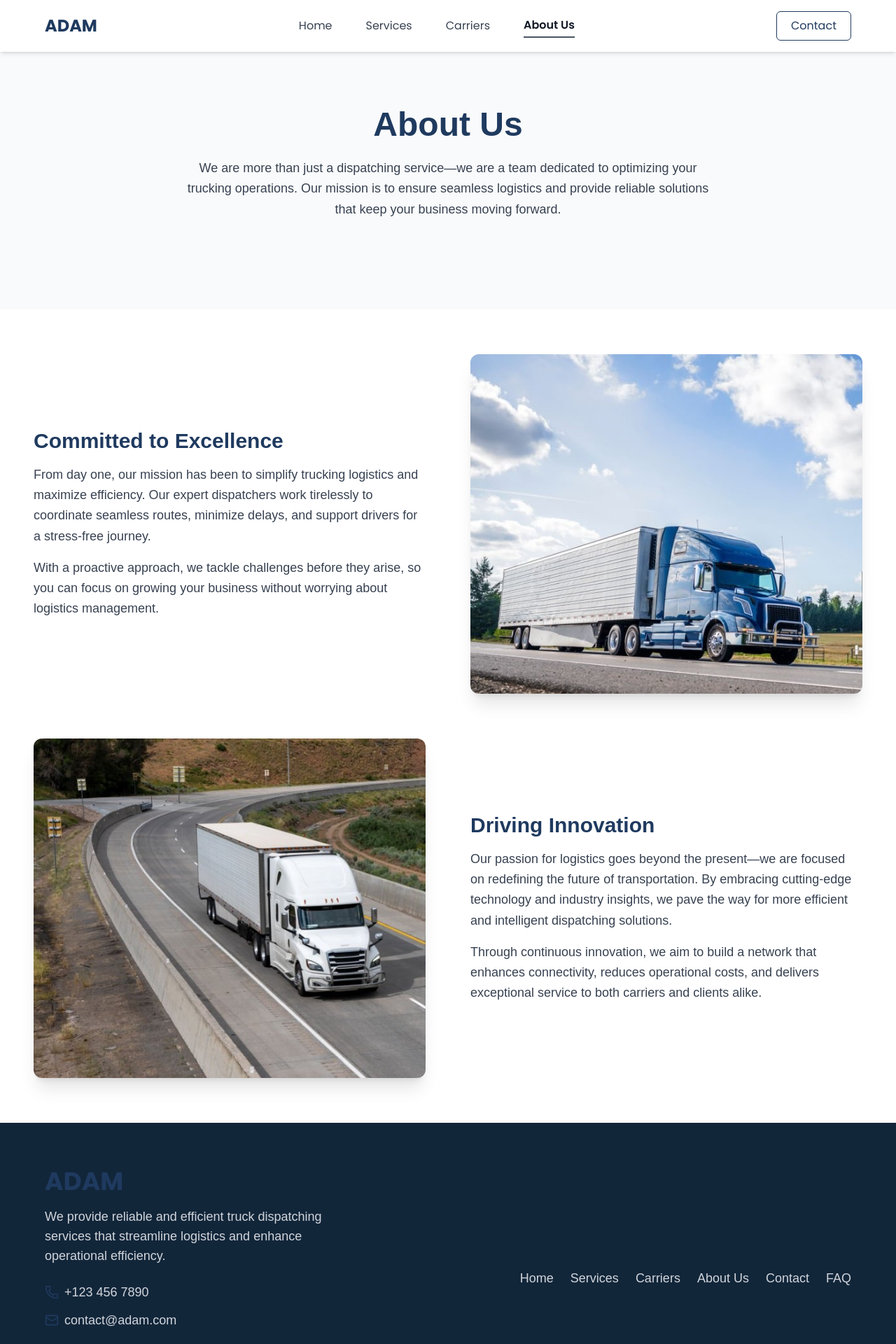
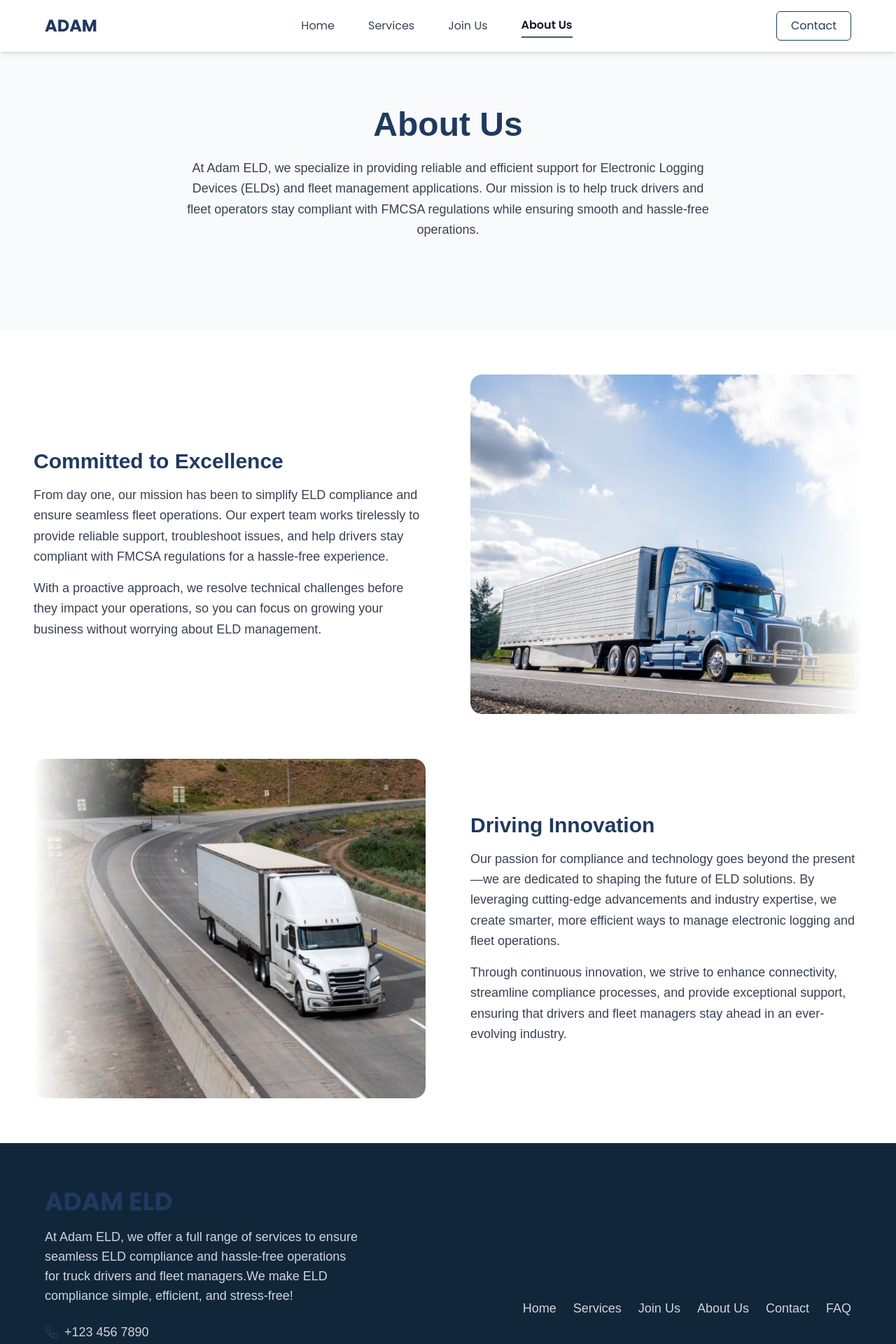
Before and after one commit to VasicNikola98/adam-portfolio, a Next.js app: page /aboutus in a window 1280 px wide. Shown: the top 1920 px of the page at 70% size. Built offline with nearby package versions, Linux system fonts and the light colour scheme.

Commit message:
Text modified

```diff
--- a/src/app/aboutus/page.tsx
+++ b/src/app/aboutus/page.tsx
@@ -7,16 +7,17 @@ const AboutUs = () => {
   return (
     <>
       <Header />
-      <section className="py-20 bg-gray-50 text-gray-900 shadow-md text-center">
+      <section className="py-20 bg-gray-50 text-gray-900 text-center">
         <div className="container mx-auto px-6 md:px-12">
           <h2 className="text-5xl font-extrabold text-[#1f3a5f] mb-6">
             About Us
           </h2>
           <p className="text-lg text-gray-700 leading-relaxed mb-12 max-w-3xl mx-auto">
-            We are more than just a dispatching service—we are a team dedicated
-            to optimizing your trucking operations. Our mission is to ensure
-            seamless logistics and provide reliable solutions that keep your
-            business moving forward.
+            At Adam ELD, we specialize in providing reliable and efficient
+            support for Electronic Logging Devices (ELDs) and fleet management
+            applications. Our mission is to help truck drivers and fleet
+            operators stay compliant with FMCSA regulations while ensuring
+            smooth and hassle-free operations.
           </p>
         </div>
       </section>
@@ -28,23 +29,32 @@ const AboutUs = () => {
               Committed to Excellence
             </h3>
             <p className="text-lg text-gray-700 leading-relaxed mb-4">
-              From day one, our mission has been to simplify trucking logistics
-              and maximize efficiency. Our expert dispatchers work tirelessly to
-              coordinate seamless routes, minimize delays, and support drivers
-              for a stress-free journey.
+              From day one, our mission has been to simplify ELD compliance and
+              ensure seamless fleet operations. Our expert team works tirelessly
+              to provide reliable support, troubleshoot issues, and help drivers
+              stay compliant with FMCSA regulations for a hassle-free
+              experience.
             </p>
             <p className="text-lg text-gray-700 leading-relaxed">
-              With a proactive approach, we tackle challenges before they arise,
-              so you can focus on growing your business without worrying about
-              logistics management.
+              With a proactive approach, we resolve technical challenges before
+              they impact your operations, so you can focus on growing your
+              business without worrying about ELD management.
             </p>
           </div>
-          <div className="md:w-1/2 flex justify-center">
+          <div className="md:w-1/2 flex justify-center relative">
+            <div className="relative w-full h-auto">
               <img
                 src="/images/img1.jpg"
                 alt="Truck on the road"
-              className="rounded-xl shadow-xl max-w-full h-auto transition-transform duration-300 hover:scale-105"
+                className="max-w-full h-auto object-cover rounded-2xl"
+                style={{
+                  WebkitMaskImage:
+                    "linear-gradient(to right, rgba(255,255,255,1) 70%, rgba(255,255,255,0) 100%)",
+                  maskImage:
+                    "linear-gradient(to right, rgba(255,255,255,1) 70%, rgba(255,255,255,0) 100%)",
+                }}
               />
+            </div>
           </div>
         </div>
 
@@ -54,23 +64,33 @@ const AboutUs = () => {
               Driving Innovation
             </h3>
             <p className="text-lg text-gray-700 leading-relaxed mb-4">
-              Our passion for logistics goes beyond the present—we are focused
-              on redefining the future of transportation. By embracing
-              cutting-edge technology and industry insights, we pave the way for
-              more efficient and intelligent dispatching solutions.
+              Our passion for compliance and technology goes beyond the
+              present—we are dedicated to shaping the future of ELD solutions.
+              By leveraging cutting-edge advancements and industry expertise, we
+              create smarter, more efficient ways to manage electronic logging
+              and fleet operations.
             </p>
             <p className="text-lg text-gray-700 leading-relaxed">
-              Through continuous innovation, we aim to build a network that
-              enhances connectivity, reduces operational costs, and delivers
-              exceptional service to both carriers and clients alike.
+              Through continuous innovation, we strive to enhance connectivity,
+              streamline compliance processes, and provide exceptional support,
+              ensuring that drivers and fleet managers stay ahead in an
+              ever-evolving industry.
             </p>
           </div>
-          <div className="md:w-1/2 flex justify-center">
+          <div className="md:w-1/2 flex justify-center relative">
+            <div className="relative w-full h-auto">
               <img
                 src="/images/img3.jpg"
                 alt="Truck vision"
-              className="rounded-xl shadow-xl max-w-full h-auto transition-transform duration-300 hover:scale-105"
+                className="max-w-full h-auto object-cover rounded-2xl"
+                style={{
+                  WebkitMaskImage:
+                    "linear-gradient(to left, rgba(255,255,255,1) 70%, rgba(255,255,255,0) 100%)",
+                  maskImage:
+                    "linear-gradient(to left, rgba(255,255,255,1) 70%, rgba(255,255,255,0) 100%)",
+                }}
               />
+            </div>
           </div>
         </div>
       </section>
--- a/src/app/carriers/page.tsx
+++ b/src/app/carriers/page.tsx
@@ -15,8 +15,11 @@ const Carriers = () => {
             Partner With Us
           </h2>
           <p className="text-lg text-gray-700 leading-relaxed mb-12 max-w-3xl mx-auto">
-            Join our network of trusted carriers and gain access to consistent
-            freight, reliable payments, and dedicated support.
+            Join our network of trucking professionals and experience
+            hassle-free ELD compliance with expert support, seamless
+            integration, and 24/7 assistance. Partner with us to ensure reliable
+            logging, regulatory compliance, and a stress-free driving
+            experience.
           </p>
         </div>
       </section>
@@ -27,12 +30,16 @@ const Carriers = () => {
             <div className="p-8 bg-white border-2 border-gray-300 rounded-xl shadow-xl text-center">
               <FaTruck className="text-6xl text-[#1f3a5f] mx-auto mb-4" />
               <h3 className="text-3xl font-semibold text-[#1f3a5f] mb-4">
-                Freight Opportunities
+                Association Opportunities
               </h3>
               <p className="text-lg text-gray-700 leading-relaxed">
-                We provide a steady stream of high-quality loads with
-                competitive rates. Partner with us to keep your trucks moving
-                and your business growing.
+                We provide reliable, industry-leading ELD solutions designed to
+                keep your fleet compliant and operating smoothly. By partnering
+                with us, you gain access to seamless ELD integration, real-time
+                support, and expert guidance to navigate FMCSA regulations with
+                ease. Our goal is to simplify compliance, minimize downtime, and
+                enhance overall efficiency, allowing you to focus on growing
+                your business without technical setbacks.
               </p>
               <Link href="/contact">
                 <button className="mt-6 px-6 py-3 bg-[#1f3a5f] text-white text-lg font-semibold rounded-lg shadow-md hover:bg-[#3b5a85] transition duration-300">
@@ -47,8 +54,11 @@ const Carriers = () => {
                 Reliable Partnerships
               </h3>
               <p className="text-lg text-white leading-relaxed">
-                We build long-term relationships with our carriers, offering
-                consistent loads, fair rates, and dependable communication.
+                We build long-term relationships with drivers and fleet
+                operators by providing dependable ELD solutions, seamless
+                compliance support and technical assistance. Our commitment to
+                reliability ensures that you stay compliant, connected, and
+                focused on the road ahead without unnecessary disruptions.
               </p>
             </div>
           </div>
@@ -61,7 +71,7 @@ const Carriers = () => {
             Get Started Today
           </h3>
           <p className="text-lg text-gray-700 leading-relaxed mb-6">
-            Sign up to become a carrier partner by contacting us at
+            Sign up to become our partner by contacting us at
             <a
               href="mailto:info@adam.com"
               className="text-[#1f3a5f] font-semibold"
--- a/src/app/components/Footer.tsx
+++ b/src/app/components/Footer.tsx
@@ -9,11 +9,13 @@ const Footer = () => {
         {/* Company Info Section */}
         <div className="flex flex-col items-center md:items-start text-center md:text-left">
           <div className="text-4xl font-bold font-poppins text-[#1f3a5f]">
-            ADAM
+            ADAM ELD
           </div>
           <p className="text-lg mt-4 max-w-md mx-auto md:mx-0 text-gray-300">
-            We provide reliable and efficient truck dispatching services that
-            streamline logistics and enhance operational efficiency.
+            At Adam ELD, we offer a full range of services to ensure seamless
+            ELD compliance and hassle-free operations for truck drivers and
+            fleet managers.We make ELD compliance simple, efficient, and
+            stress-free!
           </p>
           <div className="mt-6 text-lg flex flex-col items-center md:items-start text-gray-300">
             <div className="flex items-center gap-2 mb-3">
@@ -55,7 +57,7 @@ const Footer = () => {
                 href="/carriers"
                 className="hover:text-[#1f3a5f] transition duration-300"
               >
-                Carriers
+                Join Us
               </Link>
             </li>
             <li>
@@ -116,7 +118,7 @@ const Footer = () => {
 
       {/* Footer Bottom Section */}
       <div className="mt-12 text-center text-sm text-gray-400">
-        <p>&copy; {new Date().getFullYear()} ADAM. All rights reserved.</p>
+        <p>&copy; {new Date().getFullYear()} ADAM ELD. All rights reserved.</p>
         <p>
           <Link
             href="/privacypolicy"
--- a/src/app/components/Header.tsx
+++ b/src/app/components/Header.tsx
@@ -33,7 +33,7 @@ const Header = () => {
             {[
               { name: "Home", path: "/" },
               { name: "Services", path: "/services" },
-              { name: "Carriers", path: "/carriers" },
+              { name: "Join Us", path: "/carriers" },
               { name: "About Us", path: "/aboutus" },
             ].map((item) => (
               <li key={item.name} className="relative group">
--- a/src/app/privacypolicy/page.tsx
+++ b/src/app/privacypolicy/page.tsx
@@ -22,10 +22,10 @@ const PrivacyPolicy = () => {
             Last Updated: February 26, 2025
           </p>
           <p className="text-gray-700 text-lg leading-relaxed mb-6">
-            Adam Dispatching, Inc. values your privacy. We provide on-demand
-            services and real-time workforce tracking solutions through our
-            mobile applications and website. This policy explains how we
-            collect, use, and protect your personal information.
+            Adam ELD values your privacy. We provide on-demand services and
+            real-time workforce tracking solutions through our mobile
+            applications and website. This policy explains how we collect, use,
+            and protect your personal information.
           </p>
           <p className="text-gray-700 text-lg leading-relaxed mb-6">
             By using our website or services, you consent to the collection and
```
Also changed, not shown: src/app/contact/page.tsx (+7 -16 lines), src/app/faq/page.tsx (+15 -10 lines), src/app/services/page.tsx (+9 -10 lines). Lines whose indentation alone changed are shown as unchanged.
